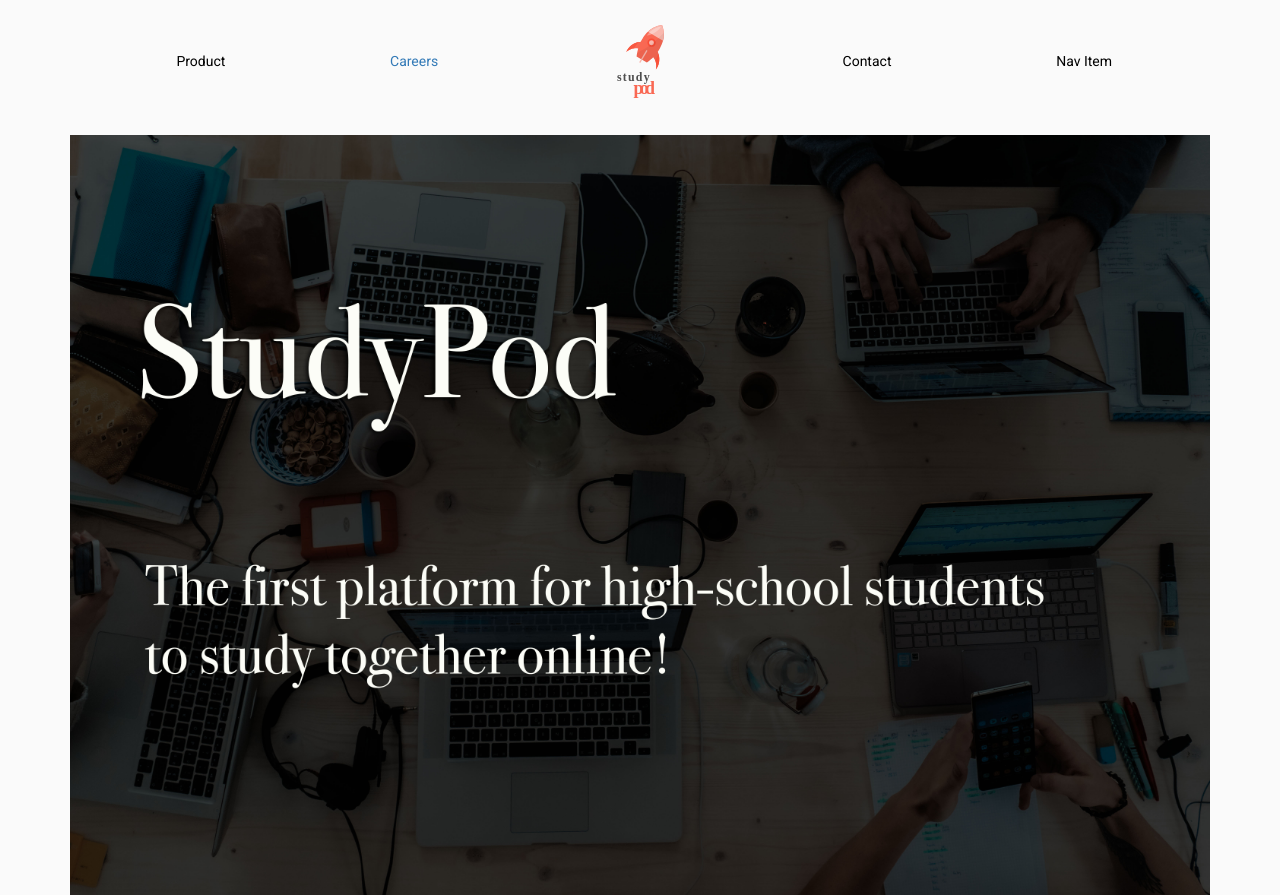
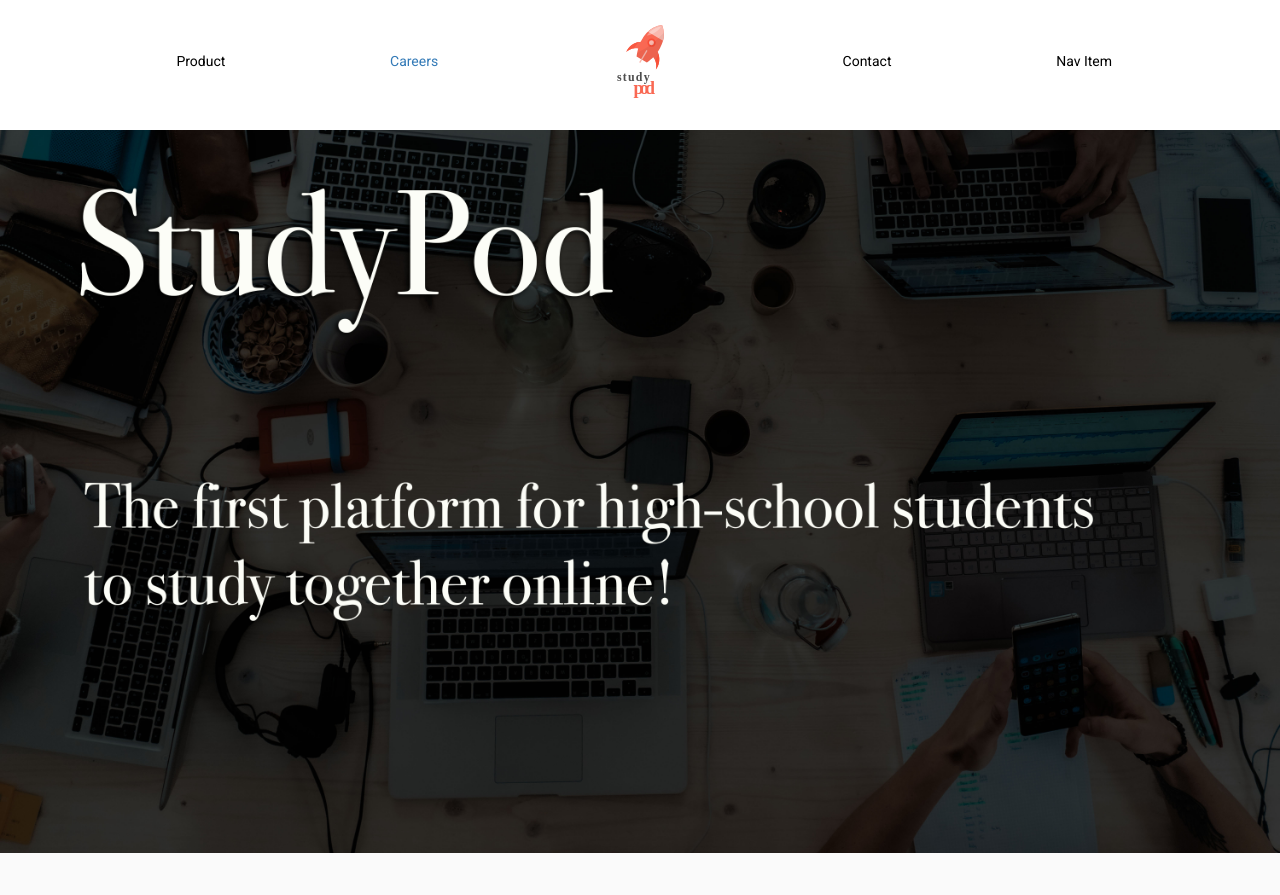
Before and after one commit to snehx5/studypod, a website: page public/index.html in a window 1280 px wide. Shown: the top 895 px of the page. Drawn offline with nearby package versions, Linux system fonts and the light colour scheme.

Commit message:
made changes

```diff
--- a/public/index.html
+++ b/public/index.html
@@ -27,7 +27,7 @@
 </ul>
 </div>
 
-<div class="container">
+<div style="background-color:#fafafa;width:100%;">
 	<img src="studypodheader.jpg" class="img-responsive"/>
 </div>
 
--- a/public/style.css
+++ b/public/style.css
@@ -1,4 +1,13 @@
 
+
+#header{
+	width:100%;
+	height:130px;
+	position:fixed;
+	background-color:white;
+
+
+}
 
 ul{
 	width:100%;
@@ -10,11 +19,13 @@
 	padding:2%;
 	padding-left:11%;
 	font-size:14px;
+	color:black;
+
 }
 
 * {
 	font-family:'Roboto', sans-serif;
-	color:black;
+
 }
 
 body{
@@ -29,6 +40,7 @@
 h1{
 	padding:10%;
 }
+
 
 
 
```
Also changed, not shown: public/careers.html (+1 -1 lines).
